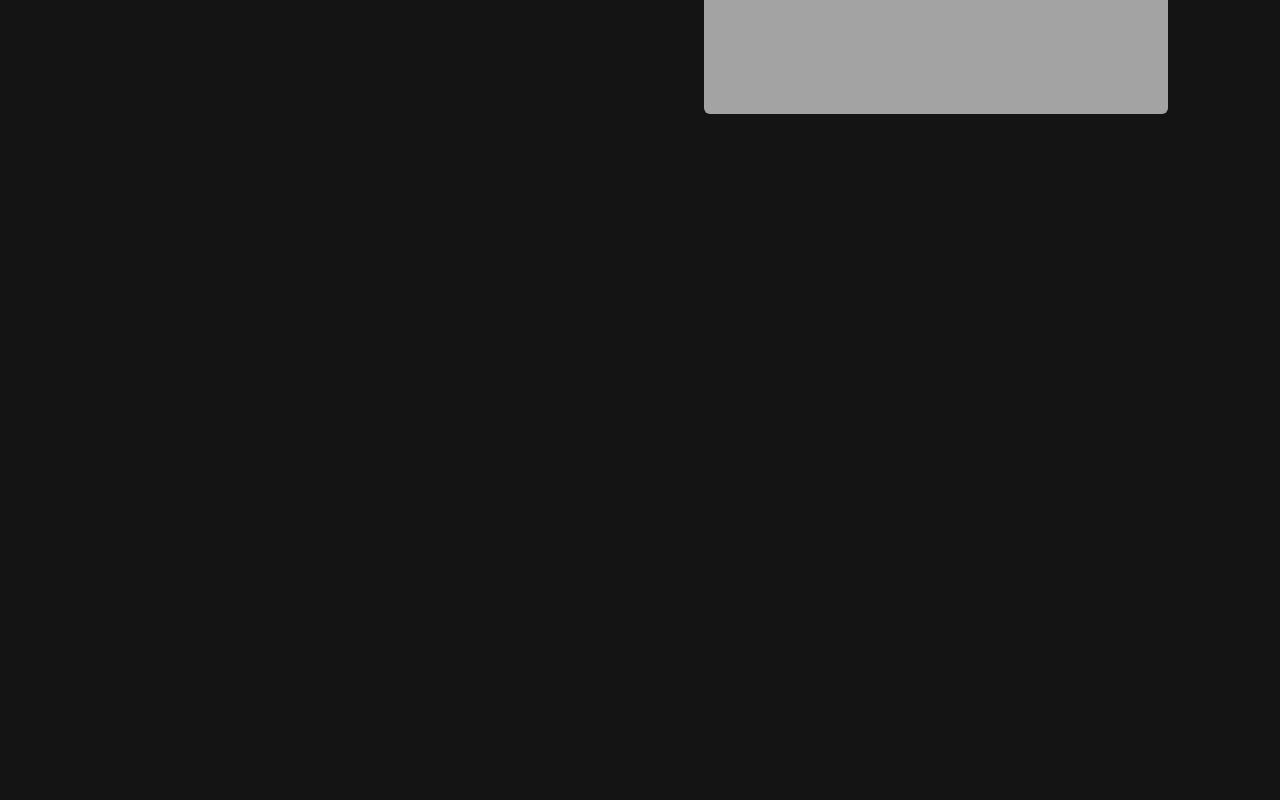
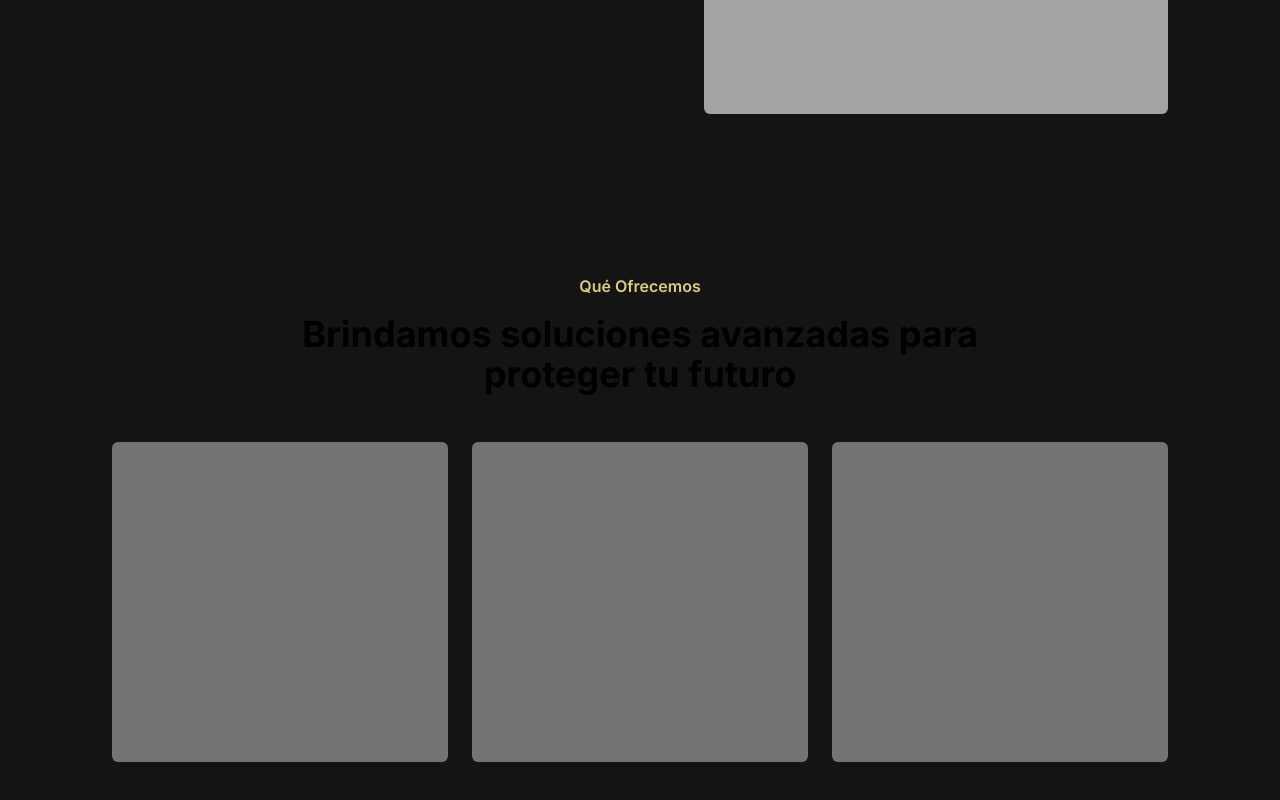
Before and after one commit to LumarSoft/JohnPellegrini-landing, a Next.js app: page / in a window 1280 px wide. Shown: the part 670-1470 px from the top of the page. Before the commit the page ends 800 px from the top, so only its background shows below. Built offline with nearby package versions, Linux system fonts and the light colour scheme.

Commit message:
feat: secciones de servicios

```diff
--- a/src/app/page.tsx
+++ b/src/app/page.tsx
@@ -1,9 +1,13 @@
 import { Hero } from "@/components/Hero/Hero";
+import { Service1 } from "@/components/Service1/Service1";
+import { WeProvide } from "@/components/WeProvide/WeProvide";
 
 export default function Home() {
   return (
     <main className="px-4 md:px-28 2xl:px-80">
       <Hero />
+      <WeProvide />
+      <Service1/>
     </main>
   );
 }
--- /dev/null
+++ b/src/components/Framer/FramerComponent.tsx
@@ -0,0 +1,36 @@
+"use client";
+import { motion } from "framer-motion";
+
+export const FramerComponent = ({
+  children,
+  style,
+  animationInitial,
+  animationAnimate,
+  animationTransition,
+  animationWhileInView,
+  animationViewPort,
+  animationVariants,
+}: {
+  children: React.ReactNode;
+  style?: string;
+  animationInitial?: Record<string, any>;
+  animationAnimate?: Record<string, any>;
+  animationTransition?: Record<string, any>;
+  animationWhileInView?: Record<string, any>;
+  animationViewPort?: Record<string, any>;
+  animationVariants?: Record<string, any>;
+}) => {
+  return (
+    <motion.div
+      className={style}
+      initial={animationInitial}
+      animate={animationAnimate}
+      transition={animationTransition}
+      whileInView={animationWhileInView}
+      viewport={animationViewPort}
+      variants={animationVariants}
+    >
+      {children}
+    </motion.div>
+  );
+};
--- /dev/null
+++ b/src/components/Service1/Service1.tsx
@@ -0,0 +1,3 @@
+export const Service1 = () => {
+  return <div className="mt-20 w-full bg-red-400"></div>;
+};
--- /dev/null
+++ b/src/components/WeProvide/WeProvide.tsx
@@ -0,0 +1,20 @@
+export const WeProvide = () => {
+  return (
+    <div className="pt-36 lg:pb-44 flex flex-col gap-12">
+      <div className="flex flex-col items-center gap-4">
+        <h3 className="text-[#dacf76] font-semibold">Qué Ofrecemos</h3>
+        <h2 className="text-2xl lg:text-4xl max-w-3xl text-center font-bold">
+          Brindamos soluciones avanzadas para proteger tu futuro
+        </h2>
+      </div>
+      <div className="flex flex-col gap-6 lg:flex-row">
+        {[1, 2, 3].map((x, i) => (
+          <div
+            className="w-full h-80 max-w-96 bg-neutral-500 rounded-md hover:shadow-[0_8px_20px_8px_rgba(218,207,118,0.75)] transition-shadow duration-300"
+            key={i}
+          ></div>
+        ))}
+      </div>
+    </div>
+  );
+};
```
